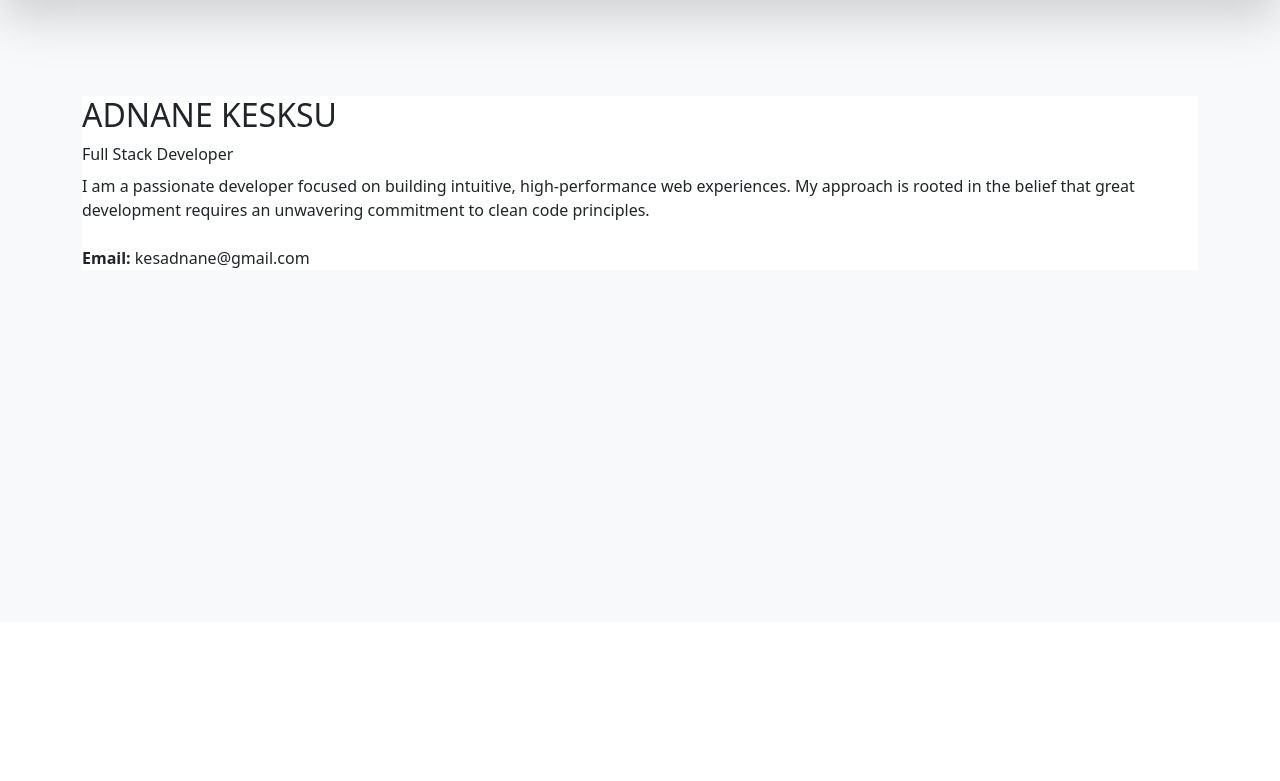
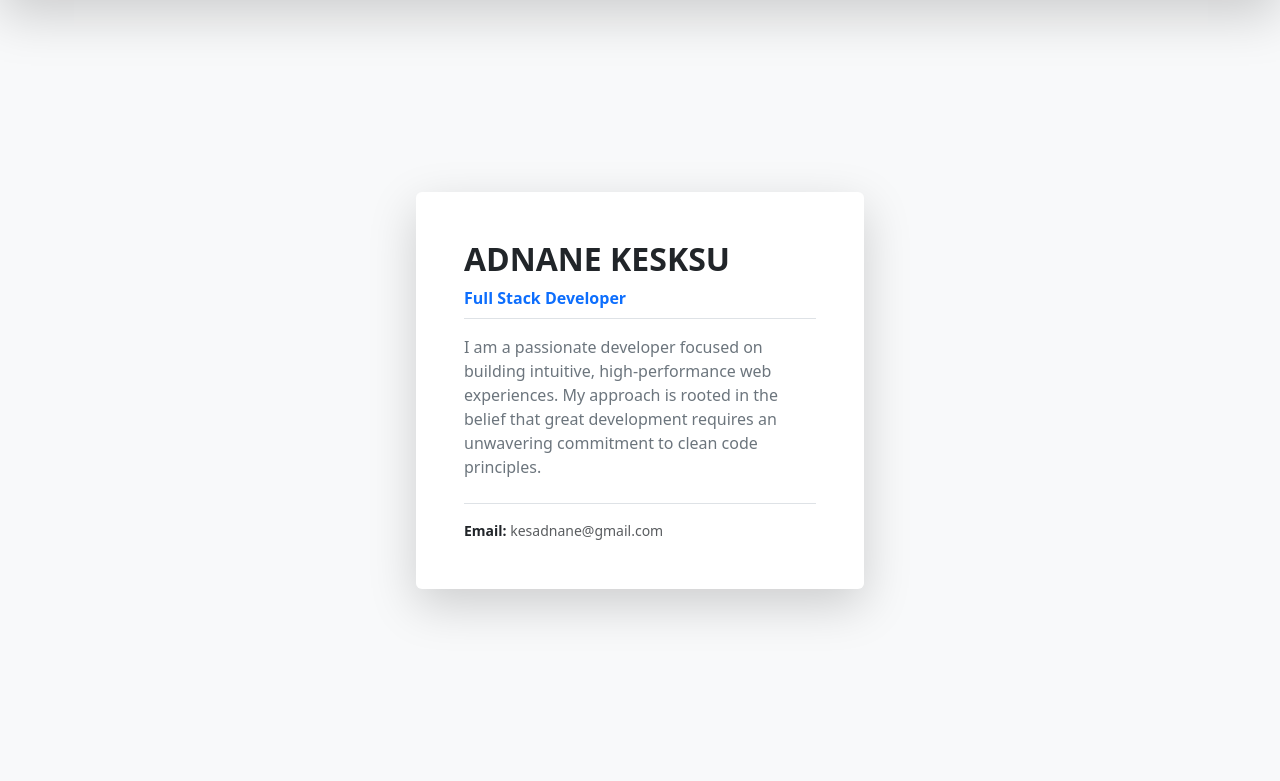
Before and after one commit to Adnane-x87/portfolio, a Laravel app: page / in a window 1280 px wide. Shown: the part 178-959 px from the top of the page. Before the commit the page ends 446 px from the top, so only its background shows below. Run offline with Laravel 12, Linux system fonts and the light colour scheme.

Commit message:
New commit

```diff
--- a/prototype/resources/views/home.blade.php
+++ b/prototype/resources/views/home.blade.php
@@ -1,10 +1,22 @@
 @extends('layouts.app')
 
 @section('content')
-<div class="max-w-md mx-auto bg-white rounded-xl shadow-md p-6">
-    <h2 class="text-2xl font-bold mb-2">{{ $developer['name'] }}</h2>
-    <p class="text-blue-500 mb-2">{{ $developer['role'] }}</p>
-    <p class="mb-4">{{ $developer['bio'] }}</p>
-    <p class="text-gray-600"><strong>Email:</strong> {{ $developer['email'] }}</p>
+<div class="container py-5 my-5">
+    <div class="card shadow-lg mx-auto border-0 bg-white" style="max-width: 28rem;">
+        <div class="card-body p-5">
+
+            <h2 class="card-title h2 fw-bolder mb-2 text-dark">{{ $developer['name'] }}</h2>
+
+            <p class="text-primary fw-semibold mb-3 border-bottom pb-2 border-opacity-25">{{ $developer['role'] }}</p>
+
+            <p class="mb-4 text-secondary">{{ $developer['bio'] }}</p>
+
+            <div class="pt-3 border-top">
+                <p class="text-muted small mb-0">
+                    <strong class="text-dark">Email:</strong> {{ $developer['email'] }}
+                </p>
+            </div>
+        </div>
+    </div>
 </div>
 @endsection
```
